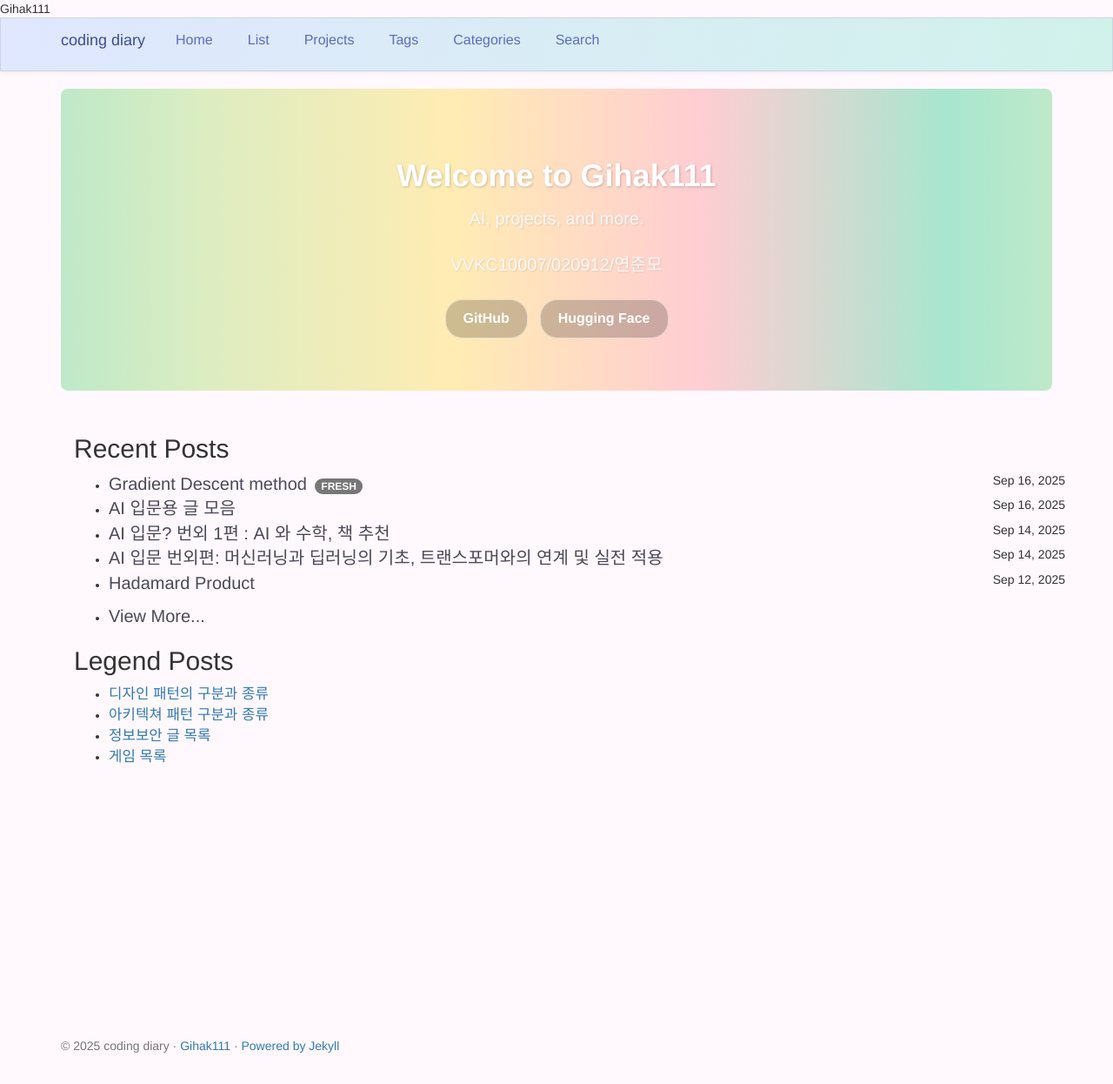
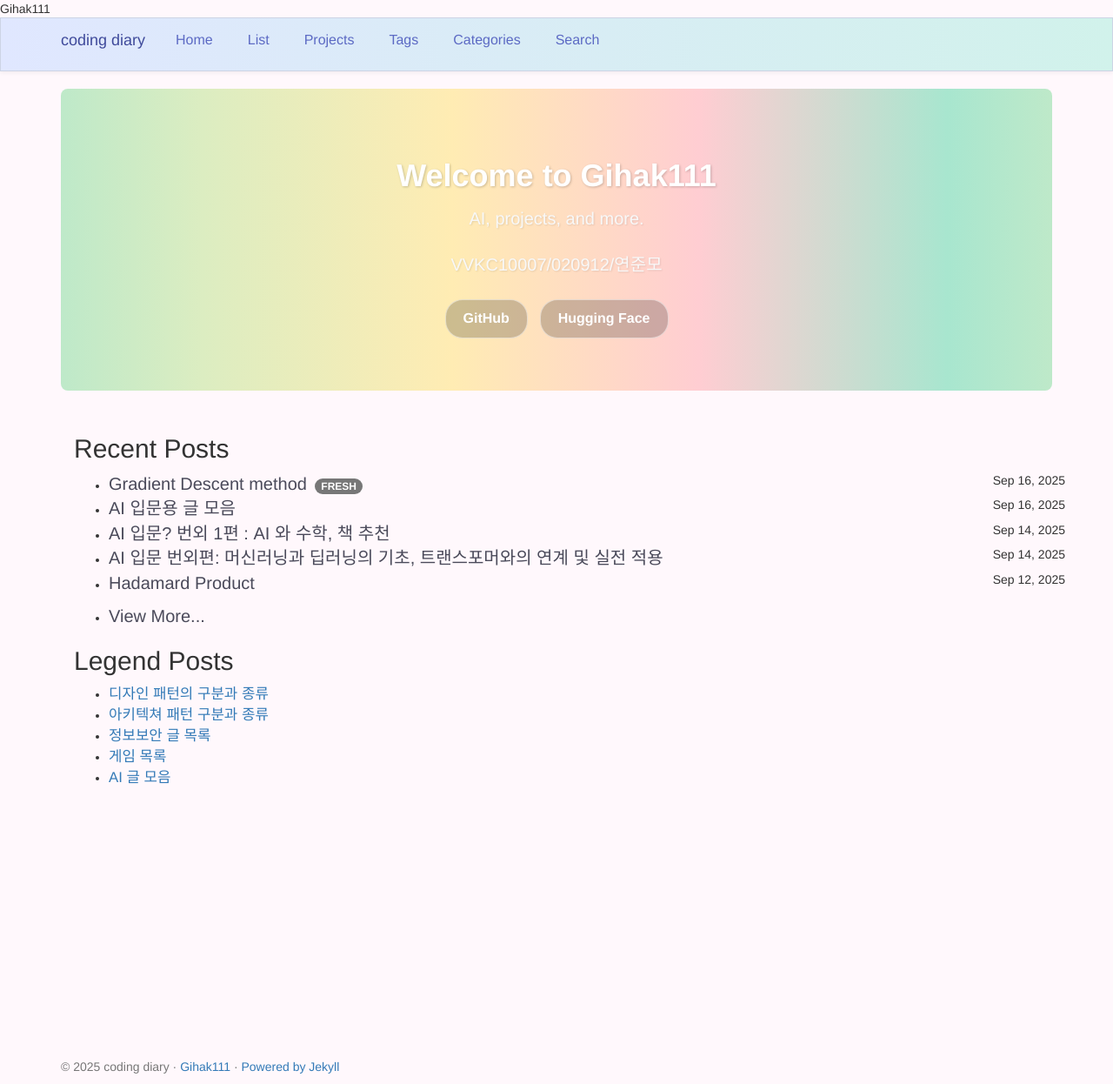
Before and after one commit to Gihak111/Gihak111.github.io, a Jekyll site: the page built from index.html, in a window 1280 px wide. Shown: the whole page at 87% size. Built offline with Jekyll 4.4.1, drawn with Linux system fonts in a browser that asks for light colours; the list of posts is cut into pages by our own code; before the commit the page ends 1222 px from its top, so only the background shows below that.

Commit message:
Update index.html

```diff
--- a/index.html
+++ b/index.html
@@ -58,7 +58,12 @@ title: Home
           <li>
             <a href="https://gihak111.github.io/game/2025/04/16/Game_List_upload.html">
               게임 목록
-            </a>
+            </a><br>
+            <li>
+              <a href="https://gihak111.github.io/ai/2025/09/16/AI_learning_best_upload.html">
+                AI 글 모음
+              </a>
+            </li>
           </li>
         </li>
       </li>
```
